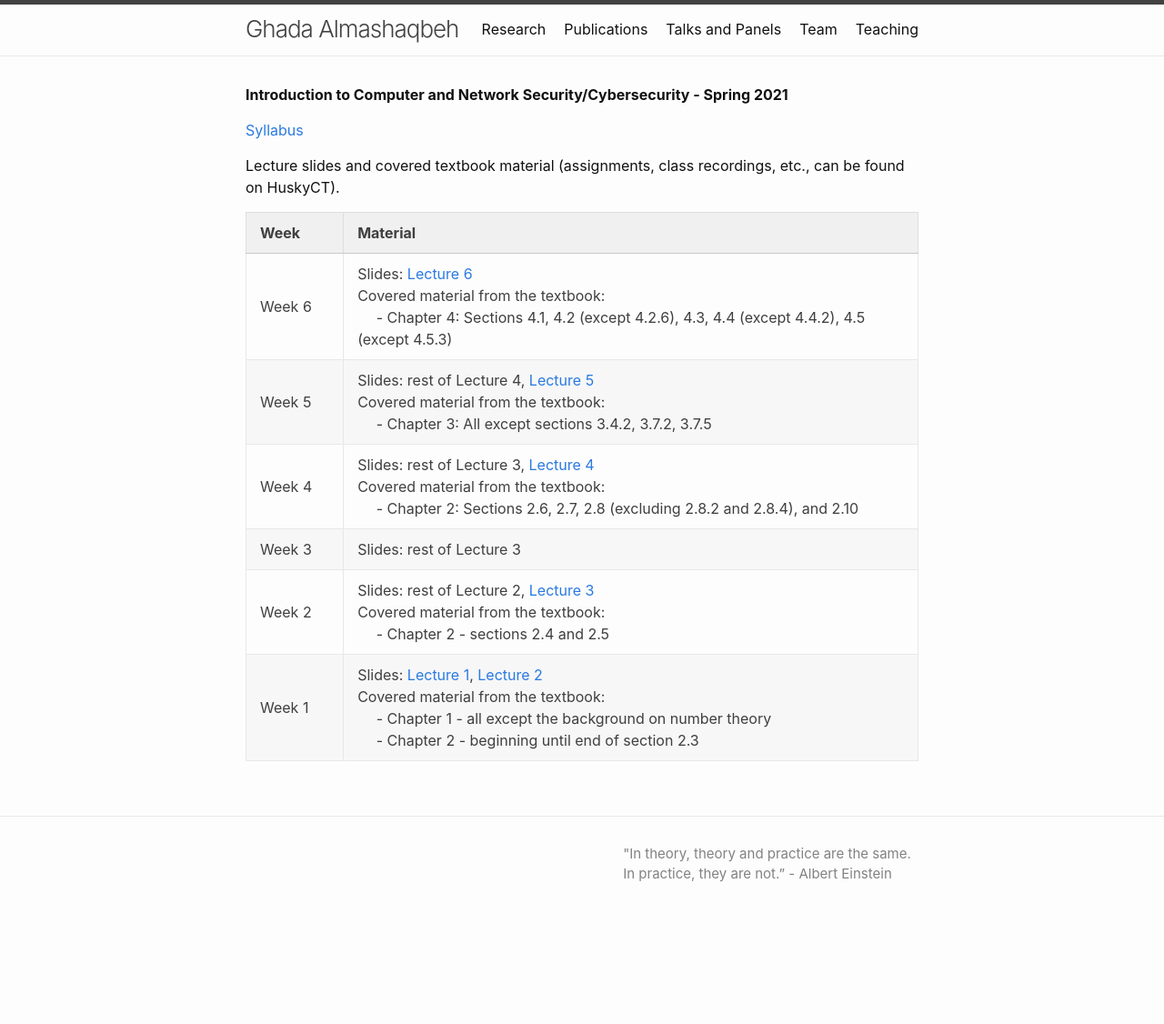
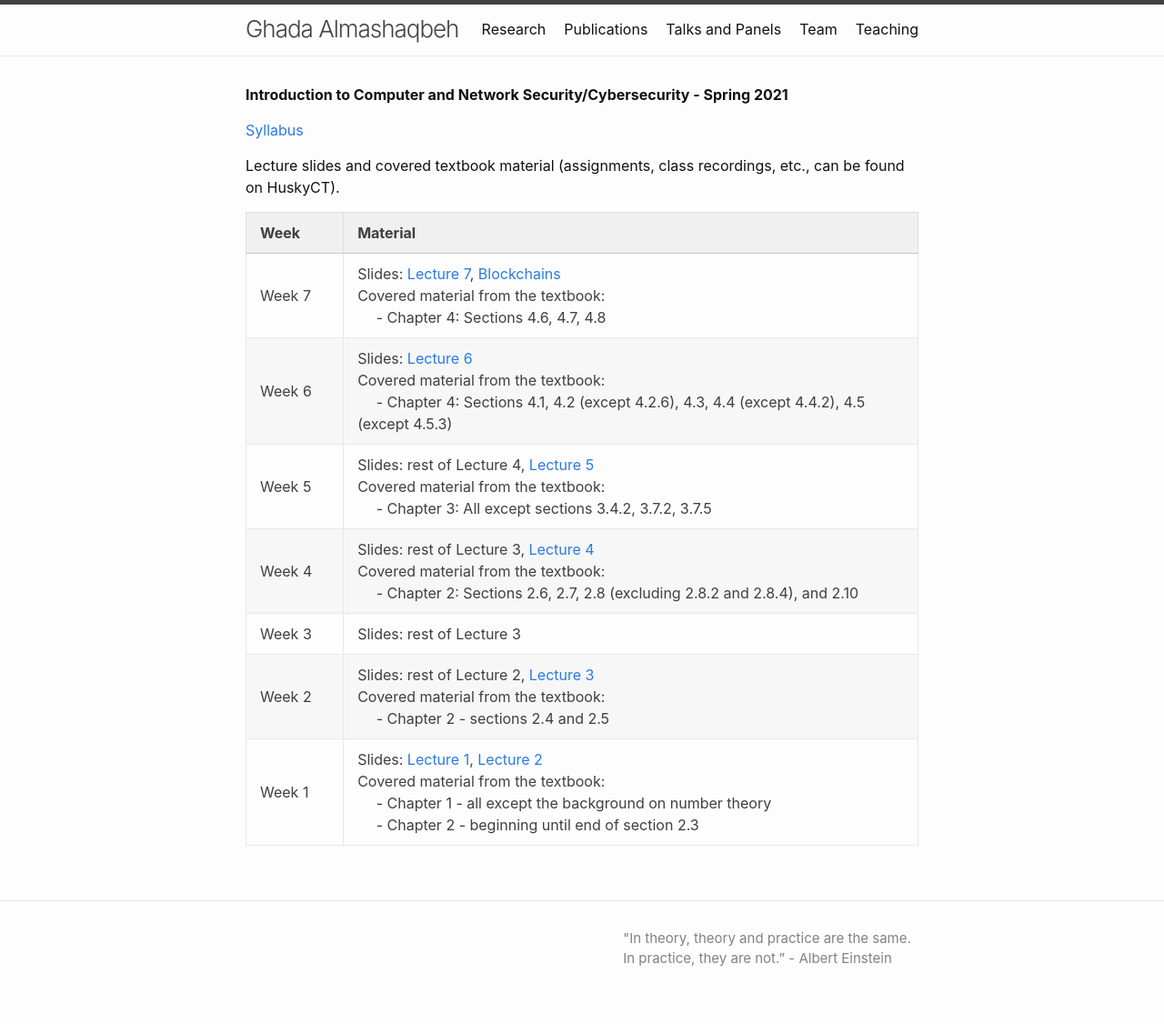
Before and after one commit to GhadaAlmashaqbeh/GhadaAlmashaqbeh.github.io, a Jekyll site: the page built from courses/cse3400-s2021/index.md, in a window 1280 px wide. Shown: the whole page at 91% size. Built offline with Jekyll 4.4.1, drawn with Linux system fonts in a browser that asks for light colours; before the commit the page ends 1033 px from its top, so only the background shows below that.

Commit message:
add week 7 lectures

```diff
--- a/courses/cse3400-s2021/index.md
+++ b/courses/cse3400-s2021/index.md
@@ -10,6 +10,7 @@ Lecture slides and covered textbook material (assignments, class recordings, etc
 
 | Week&emsp;&emsp;| Material           |
 |----------|--------------------|
+| Week 7 | Slides: [Lecture 7](./lecture6.pdf), [Blockchains](./blockchains.pdf) <br/> Covered material from the textbook: <br/> &emsp; - Chapter 4: Sections 4.6, 4.7, 4.8 |
 | Week 6 | Slides: [Lecture 6](./lecture6.pdf) <br/> Covered material from the textbook: <br/> &emsp; - Chapter 4: Sections 4.1, 4.2 (except 4.2.6), 4.3, 4.4 (except 4.4.2), 4.5 (except 4.5.3) |
 | Week 5 | Slides: rest of Lecture 4, [Lecture 5](./lecture5.pdf) <br/> Covered material from the textbook: <br/> &emsp; - Chapter 3: All except sections 3.4.2, 3.7.2, 3.7.5 |
 | Week 4 | Slides: rest of Lecture 3, [Lecture 4](./lecture4.pdf) <br/> Covered material from the textbook: <br/> &emsp; - Chapter 2: Sections 2.6, 2.7, 2.8 (excluding 2.8.2 and 2.8.4), and 2.10 |
```
Also changed, not shown: 7 other files.
